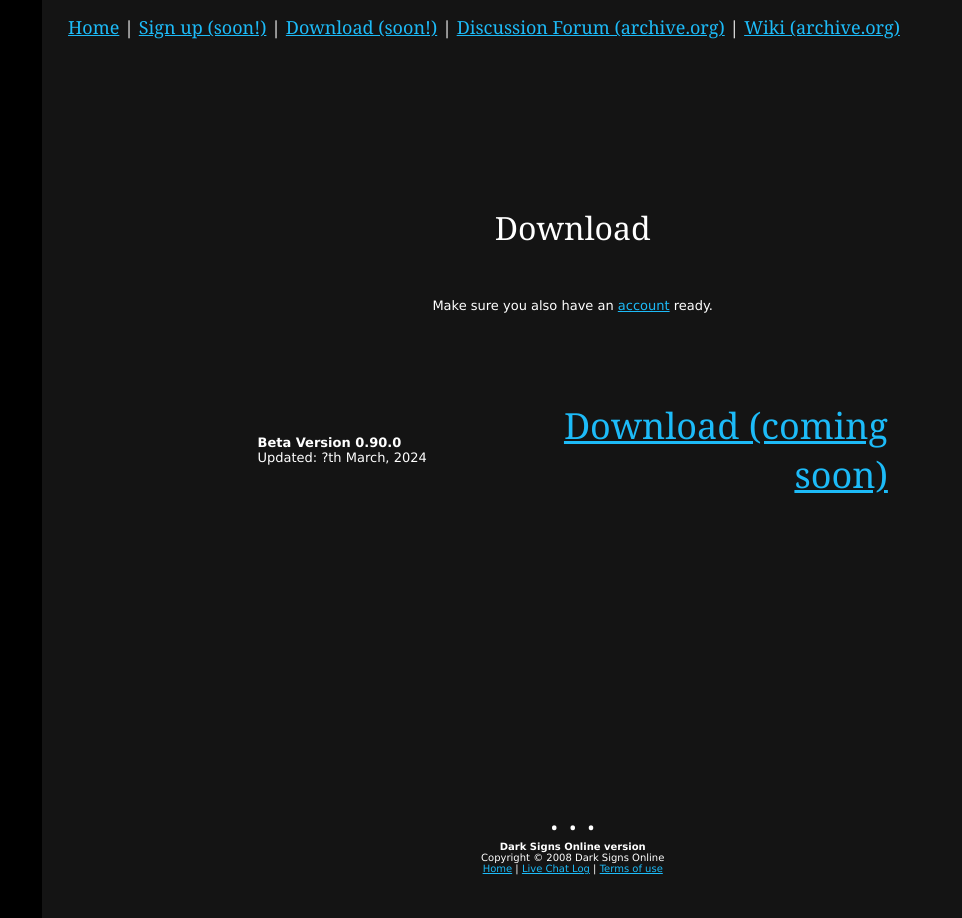
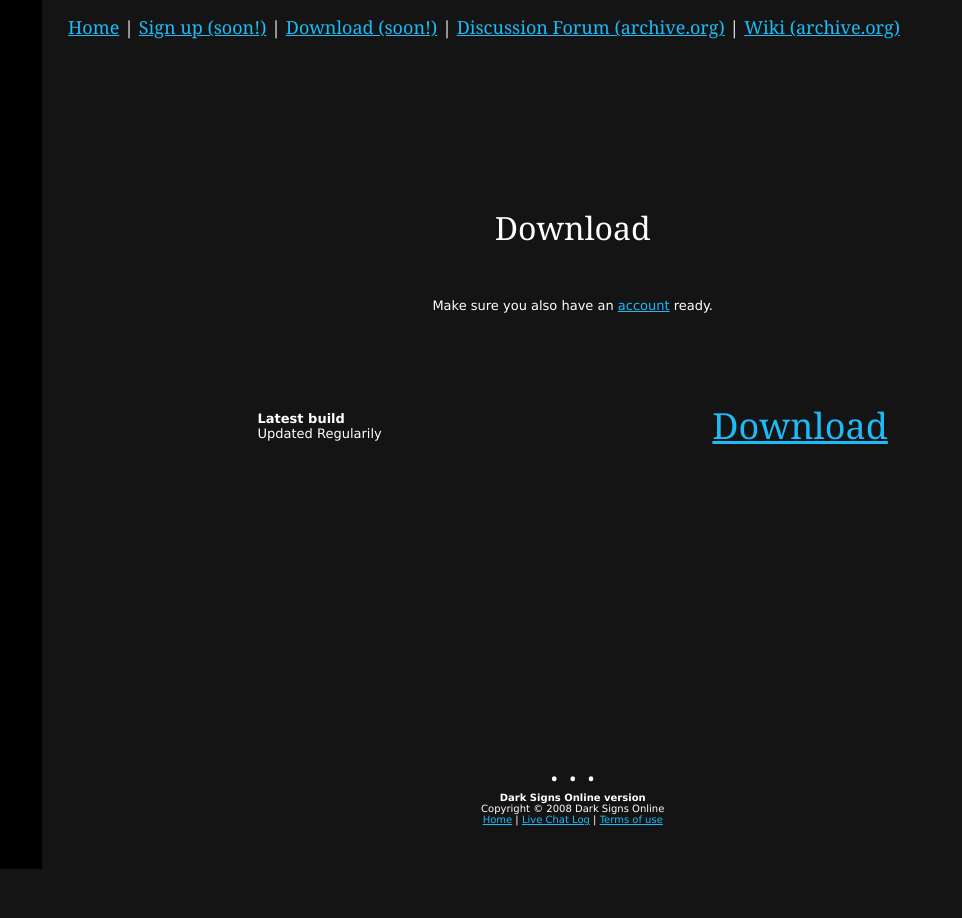
Before and after one commit to Doridian/DarkSignsOnline, a PHP site: page /download.php in a window 1280 px wide. Shown: the whole page, without its empty margins (0-962 px from the left). After the commit the page ends 869 px from the top, so only its background shows below. Run offline with PHP 8.4, Linux system fonts and the light colour scheme.

Commit message:
link download via auto-release for now

```diff
--- a/server/download.php
+++ b/server/download.php
@@ -8,12 +8,12 @@
     <table width="60%" border="0">
         <tr>
             <td width="34%">
-                <font face="Verdana" size="2"><strong>Beta Version 0.90.0</strong><br />
-                    Updated: ?th March, 2024</font>
+                <font face="Verdana" size="2"><strong>Latest build</strong><br />
+                    Updated Regularily</font>
             </td>
             <td width="66%">
                 <div align="right"><a
-                        href="#">Download (coming soon)</a><br /></div>
+                        href="https://github.com/Doridian/DarkSignsOnline/releases/download/latest/client.zip">Download</a><br /></div>
             </td>
         </tr>
         <tr>
```
